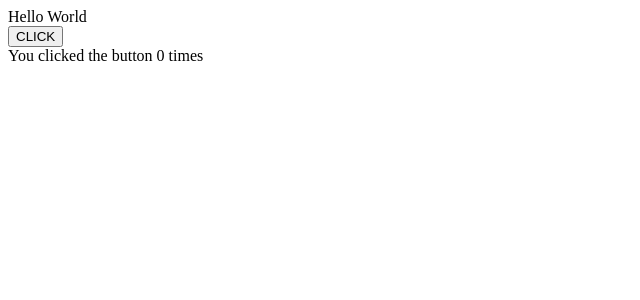
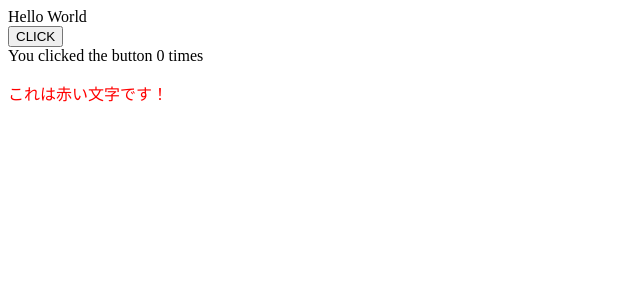
Before and after one commit to yoneasa/HelloWorldReact, a React (Create React App) app: page / in a window 1280 px wide. Shown: the top 300 px of the page, without its empty margins (0-640 px from the left). Built offline with nearby package versions, Linux system fonts and the light colour scheme; the HTML template or start-up script is replaced by a standard one.

Commit message:
feat: red character

```diff
--- a/src/App.js
+++ b/src/App.js
@@ -14,6 +14,7 @@ function App() {
       <div>Hello {value}</div>
       <button onClick={clickHandler}>CLICK</button>
       <div>You clicked the button {count} times</div>
+      <p style={{ color: 'red' }}>これは赤い文字です！</p>
     </>
   );
 }
```
